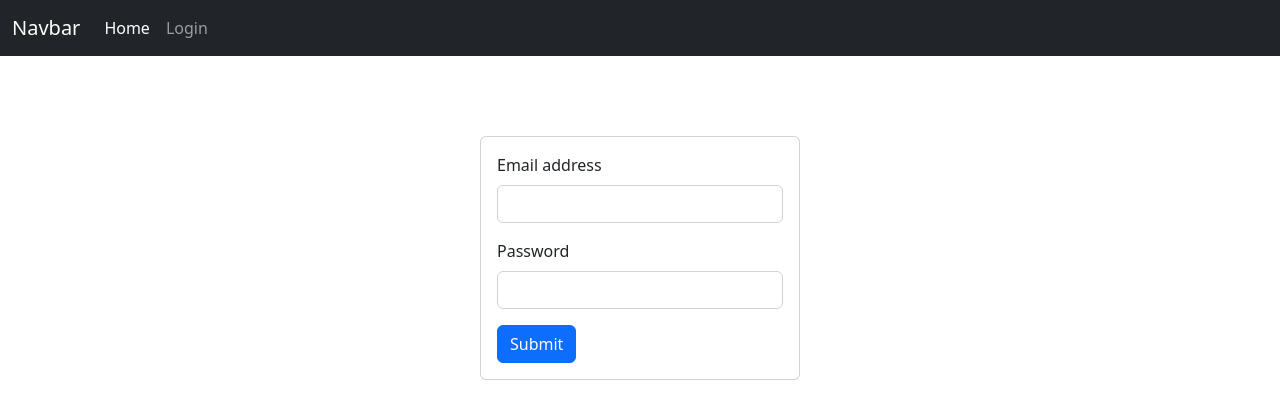
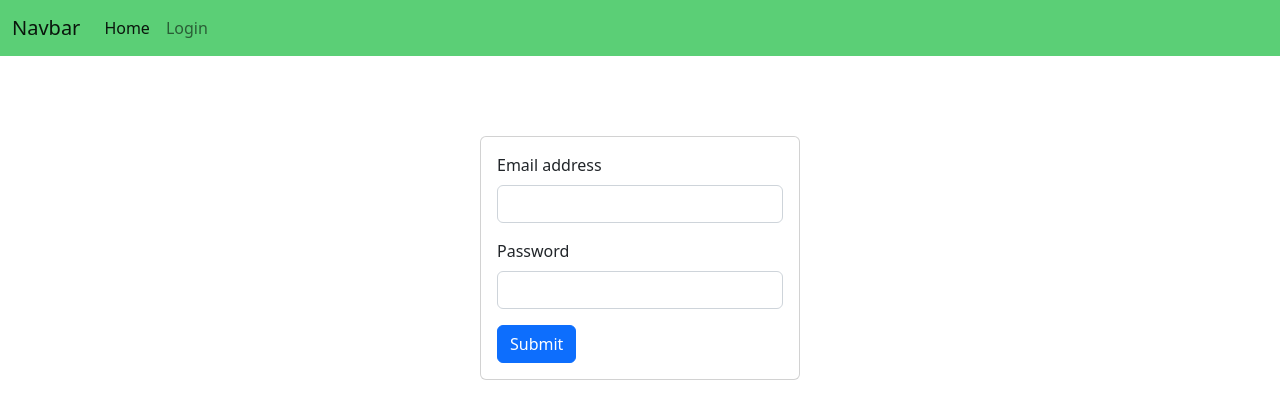
Before and after one commit to jesusmsr/plant-manager-front, an Angular app: page /login in a window 1280 px wide. Shown: the top 418 px of the page. Built offline with nearby package versions, Linux system fonts and the light colour scheme.

Commit message:
Adjust styles

```diff
--- a/src/app/app.component.css
+++ b/src/app/app.component.css
@@ -5,3 +5,7 @@
     max-width: 20vw;
     z-index: 1;
 }
+
+.navbar-green{
+    background-color: #5bcf76 !important;
+}
--- a/src/app/app.component.html
+++ b/src/app/app.component.html
@@ -9,7 +9,7 @@
       aria-label="Close"></button>
   </div>
 </div>
-<nav class="navbar navbar-dark navbar-expand-lg bg-dark">
+<nav class="navbar navbar-green navbar-expand-lg bg-dark">
   <div class="container-fluid">
     <a class="navbar-brand"
       >Navbar</a>
--- a/src/app/pages/plant-form/plant-form.component.css
+++ b/src/app/pages/plant-form/plant-form.component.css
@@ -17,6 +17,14 @@
 }
 .card{
     max-width: 20rem;
+    max-height: 20rem;
+
+}
+
+.card-img-top{
+    width: 20rem;
+    max-height: inherit;
+    object-fit: cover;
 }
 .fa-pen-to-square{
     font-size: 2rem;
```
